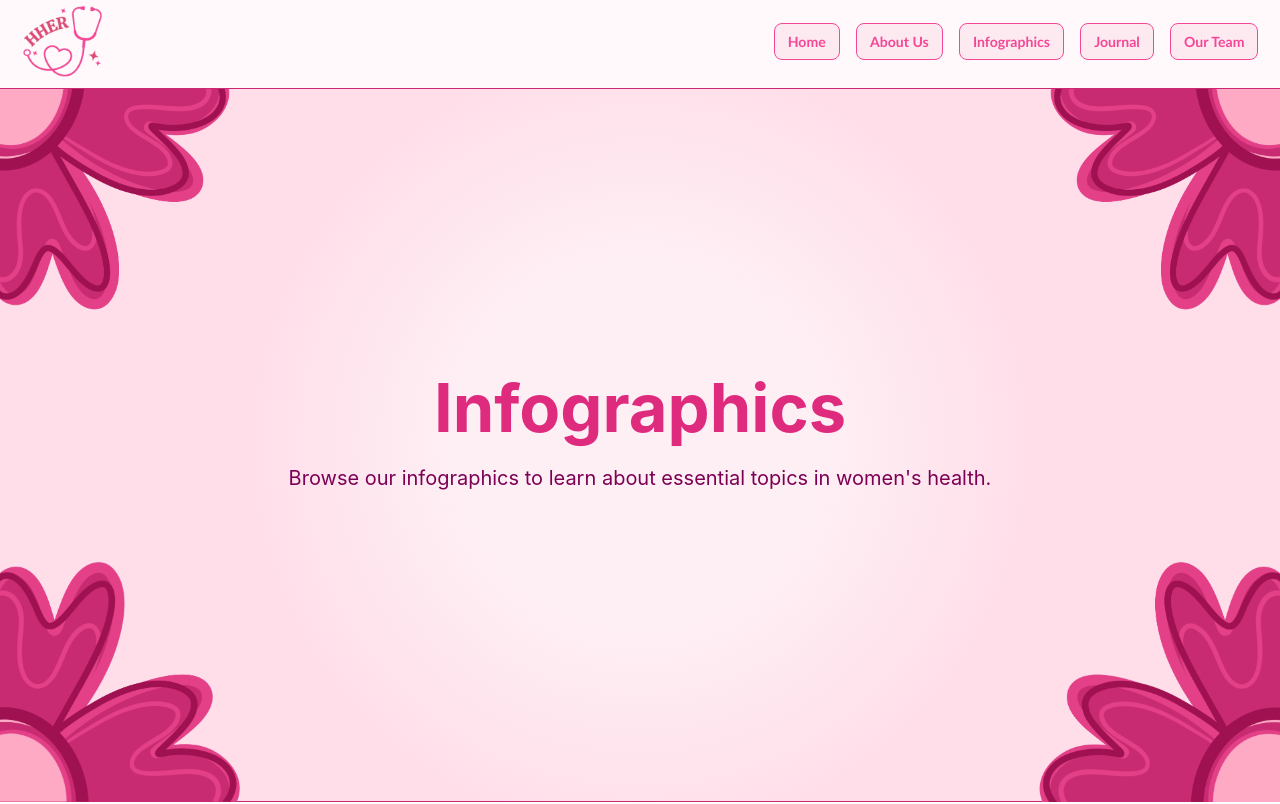
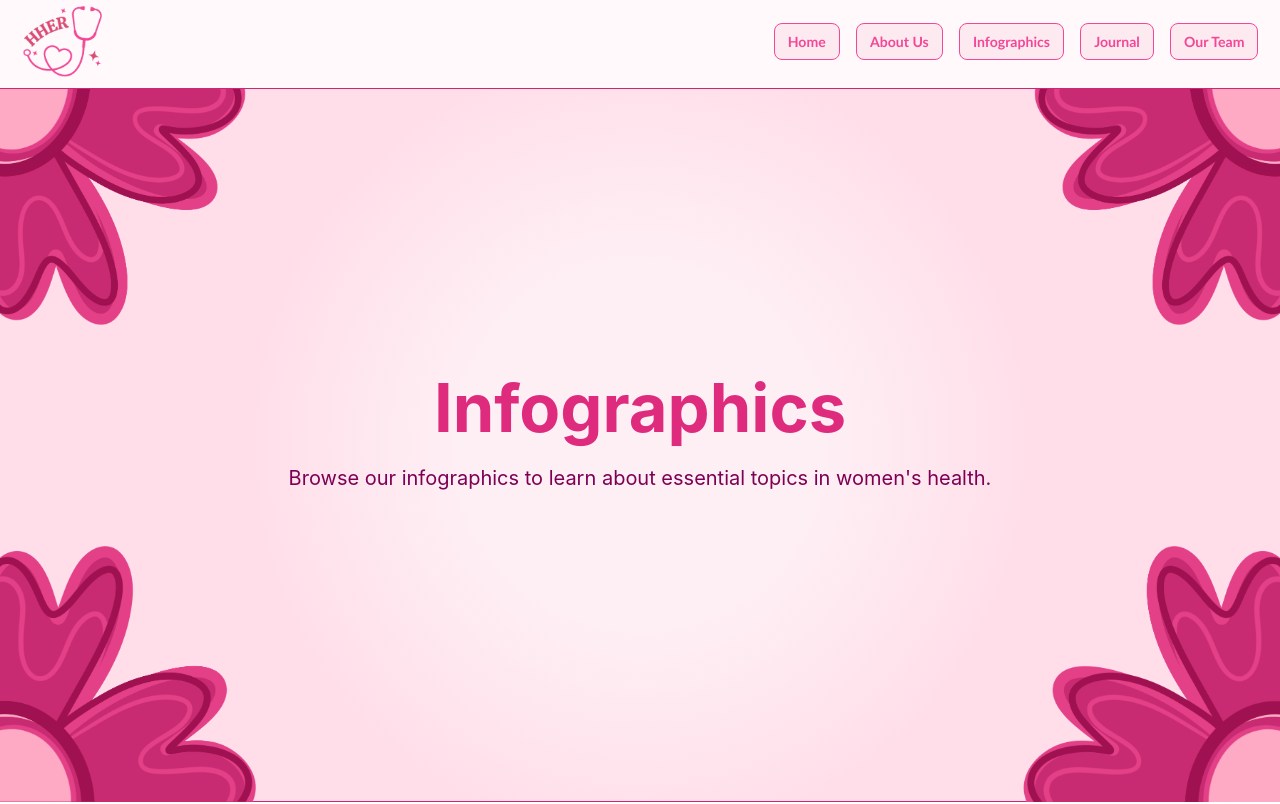
Before and after one commit to riyeur/HHER, a React (Create React App) app in the folder client/: page /infographics in a window 1280 px wide. Shown: the top 804 px of the page. Built offline with nearby package versions, Linux system fonts and the light colour scheme.

Commit message:
made flowers a little bigger

```diff
--- a/client/src/components/styles.css
+++ b/client/src/components/styles.css
@@ -686,28 +686,28 @@ header {
 .side-flower-left-bottom {
     bottom: -0.3vh;
     left: 0;
-    height: 30vh;
+    height: 32vh;
     width: auto;
 }
 
 .side-flower-right-bottom {
     bottom: -0.3vh;
     right: 0;
-    height: 30vh;
+    height: 32vh;
     width: auto;
 }
 
 .side-flower-left-top {
     top: 10vh;
     left: 0;
-    height: 30vh;
+    height: 32vh;
     width: auto;
 }
 
 .side-flower-right-top {
     top: 10vh;
     right: 0;
-    height: 30vh;
+    height: 32vh;
     width: auto;
 }
 
```
